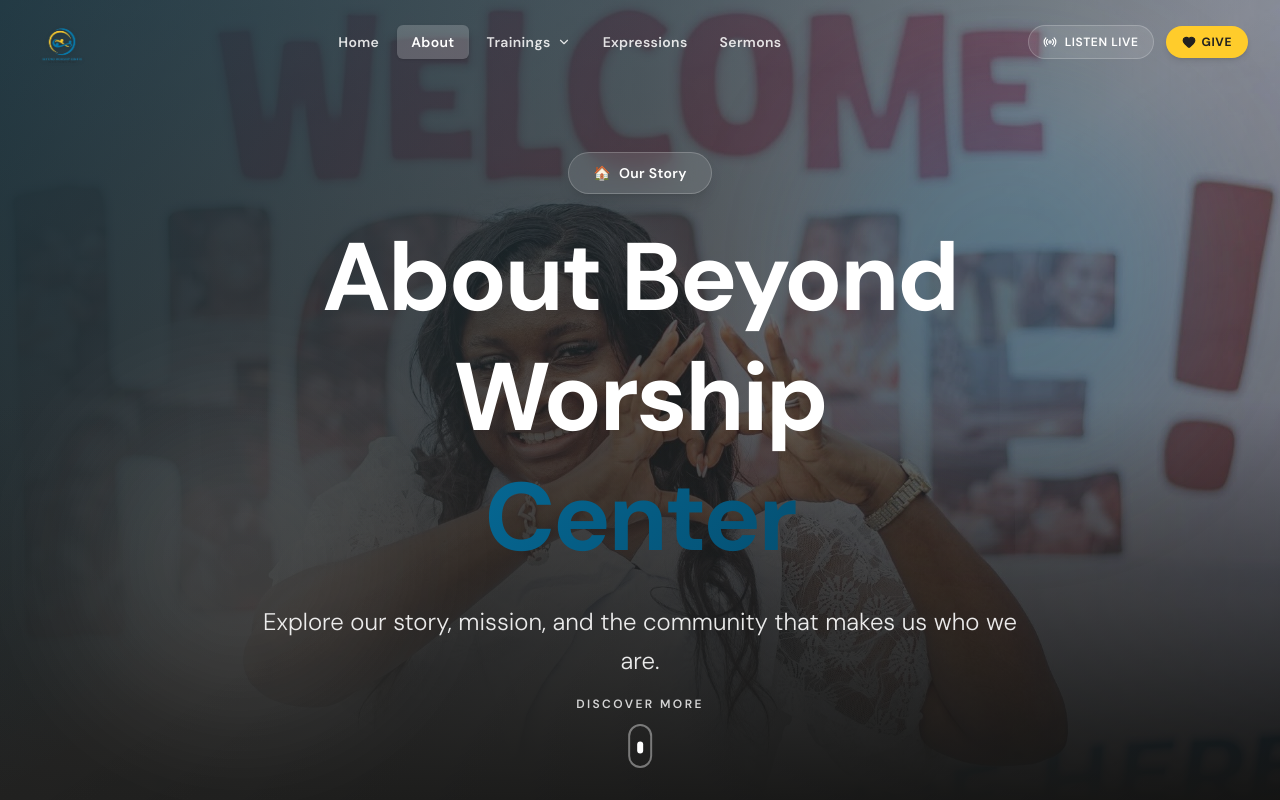
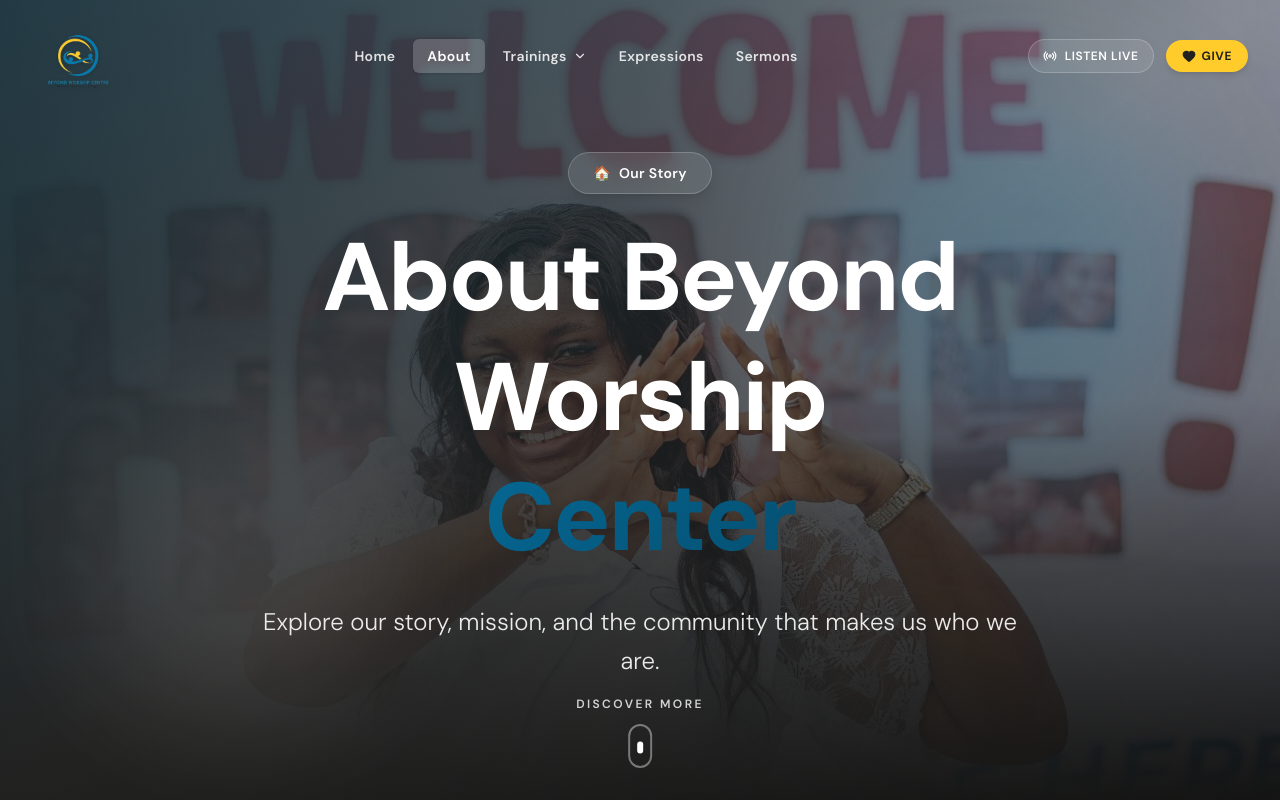
Before and after one commit to HelixgadeTechnologies/bwc, a Next.js app: page /about in a window 1280 px wide. Shown: the top 800 px of the page. Built offline with nearby package versions, Linux system fonts and the light colour scheme.

Commit message:
style: increase BrandLogo dimensions and height classes

```diff
--- a/src/components/brand-logo.tsx
+++ b/src/components/brand-logo.tsx
@@ -11,9 +11,9 @@
 
 export function BrandLogo({ className = "", light = true, size = "md" }: BrandLogoProps) {
   const heightClasses = {
-    sm: "h-9 sm:h-10",
-    md: "h-11 sm:h-12 md:h-13",
-    lg: "h-14 sm:h-16",
+    sm: "h-13 sm:h-15",
+    md: "h-16 sm:h-18 md:h-20",
+    lg: "h-20 sm:h-24",
   }[size];
 
   return (
@@ -21,8 +21,8 @@
       <Image
         src="/bwc.png"
         alt="Beyond Worship Center"
-        width={180}
-        height={156}
+        width={270}
+        height={234}
         className={`${heightClasses} w-auto object-contain transition-transform duration-300 group-hover:scale-105 drop-shadow-sm`}
         priority
       />
```
